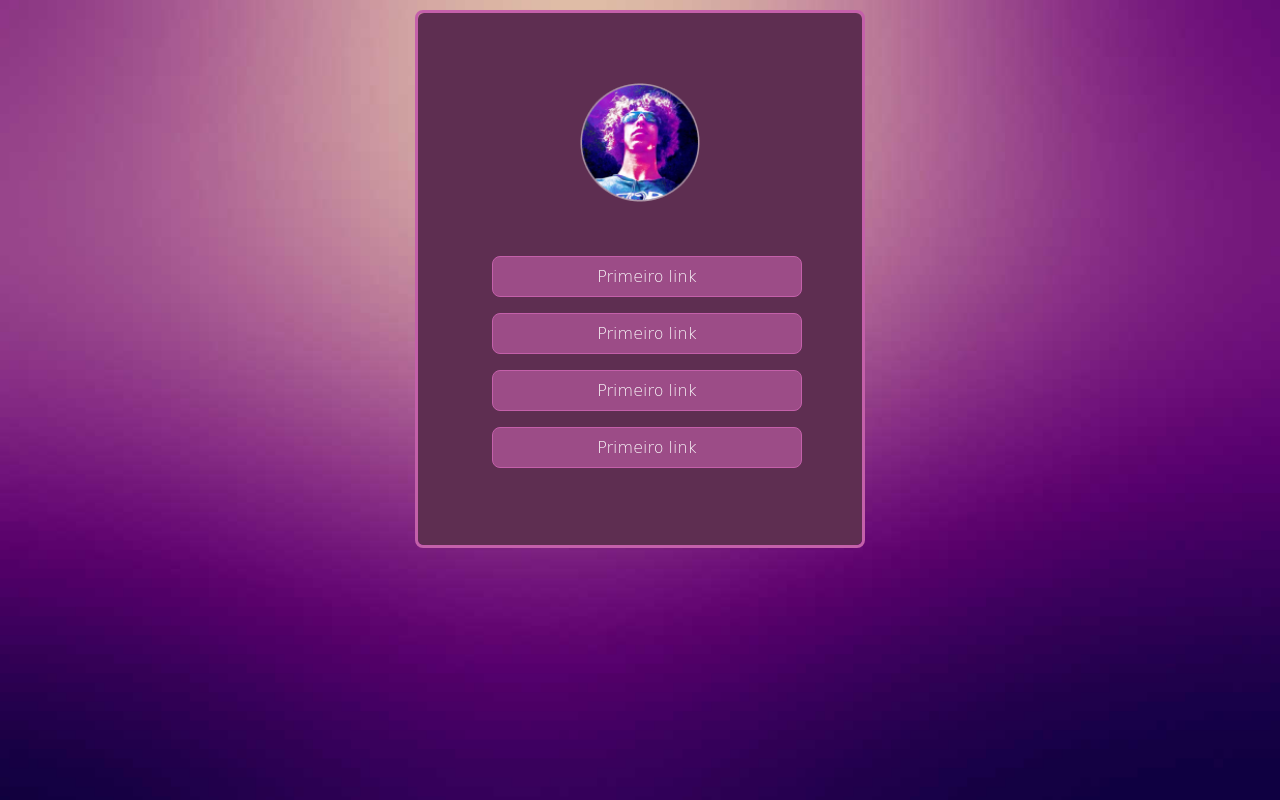
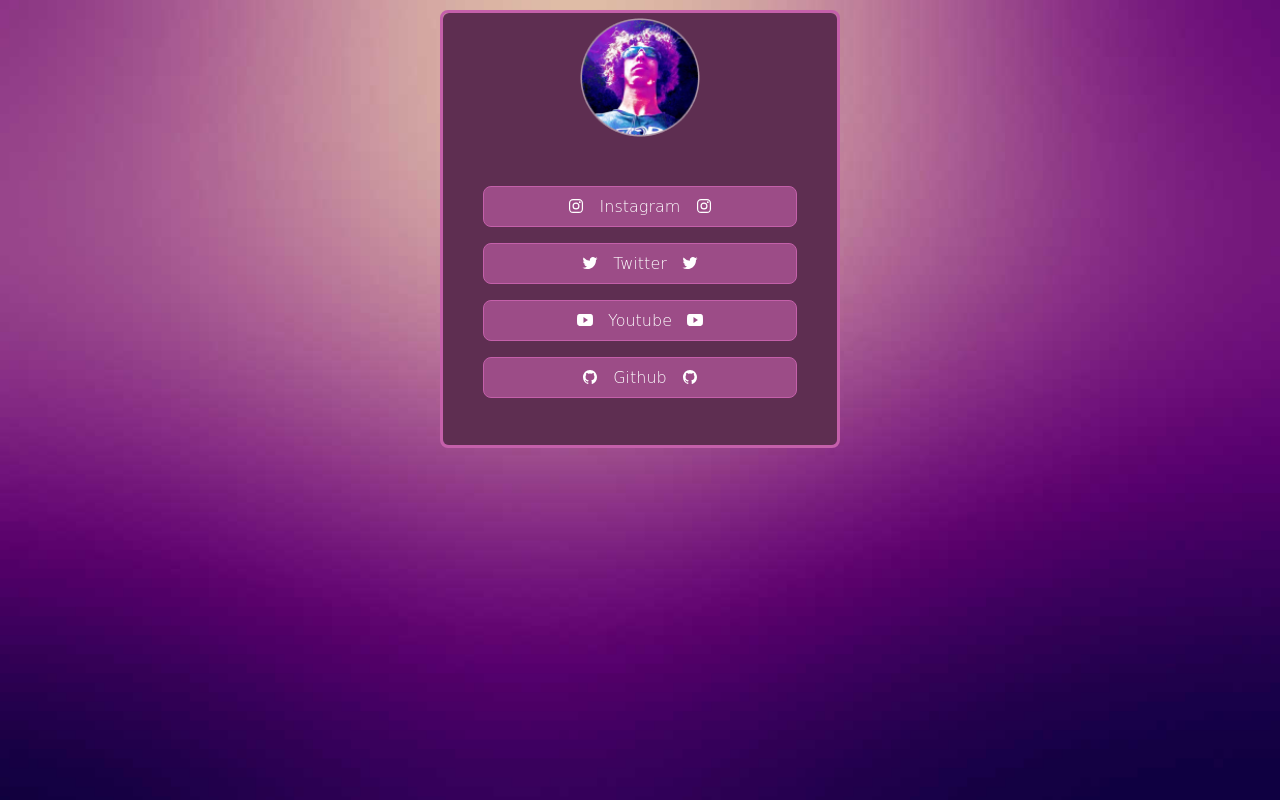
Before and after one commit to Deyvesu/Mylinks, a plain HTML site: page MyLinks/index.html in a window 1280 px wide. Drawn offline with nearby package versions, Linux system fonts and the light colour scheme; a web font is replaced by a local one.

Commit message:
add links

```diff
--- a/MyLinks/index.html
+++ b/MyLinks/index.html
@@ -20,14 +20,31 @@
     </div>
 
     <ul>
-        <li><a href="#">Primeiro link</a></li>
-        <li><a href="#">Primeiro link</a></li>
-        <li><a href="#">Primeiro link</a></li>
-        <li><a href="#">Primeiro link</a></li>
+        <li><a href="https://www.instagram.com/" target="_blank">
+          <ion-icon name="logo-instagram"></ion-icon>
+          &nbsp&nbsp Instagram &nbsp&nbsp
+          <ion-icon name="logo-instagram"></ion-icon>
+        </a></li>
+        <li><a href="https://twitter.com/Anteikhu_D" target="_blank">
+          <ion-icon name="logo-twitter"></ion-icon>
+          &nbsp&nbsp Twitter &nbsp&nbsp
+          <ion-icon name="logo-twitter"></ion-icon></a></li>
+        <li><a href="https://www.youtube.com/channel/UCu5nhfPNCJqaUdD0qVp7Oqg" target="_blank">
+          <ion-icon name="logo-youtube"></ion-icon>
+          &nbsp&nbsp Youtube &nbsp&nbsp
+          <ion-icon name="logo-youtube"></ion-icon>
+        </a></li>
+        <li><a href="https://github.com/Deyvesu" target="_blank">
+          <ion-icon name="logo-github"></ion-icon>
+          &nbsp&nbsp Github &nbsp&nbsp
+          <ion-icon name="logo-github"></ion-icon>
+        </a></li>
     </ul>
 
   </div>
 
+  <script type="module" src="https://unpkg.com/ionicons@5.5.2/dist/ionicons/ionicons.esm.js"></script>
+  <script nomodule src="https://unpkg.com/ionicons@5.5.2/dist/ionicons/ionicons.js"></script>
 
 </body>
 </html>
--- a/MyLinks/style.css
+++ b/MyLinks/style.css
@@ -9,12 +9,12 @@ body{
   background: no-repeat top center/cover url(./midia/bg.jpg);
   border: 3px solid #C460AA;
   border-radius: 8px;
-  max-width: 450px;
+  max-width: 400px;
   width: 100%;
   margin: 10px auto ;
 }
 #cont{
-  padding: 60px;
+  padding: 0px 40px 30px 40px;
   background-color: #5E2E51;
   border-radius: 6px;
 }
@@ -25,7 +25,7 @@ body{
 }
 #foto img{
   width: 120px;
-  margin: 10px;
+  margin: 5px;
 }
 
 #links{
@@ -41,7 +41,7 @@ ul{
 
   gap: 16px;
   font-size: 16px;
-  padding: 24px 0px 1px 14px;
+  padding: 24px 0px 1px;
 }
 
 ul li a{
```
